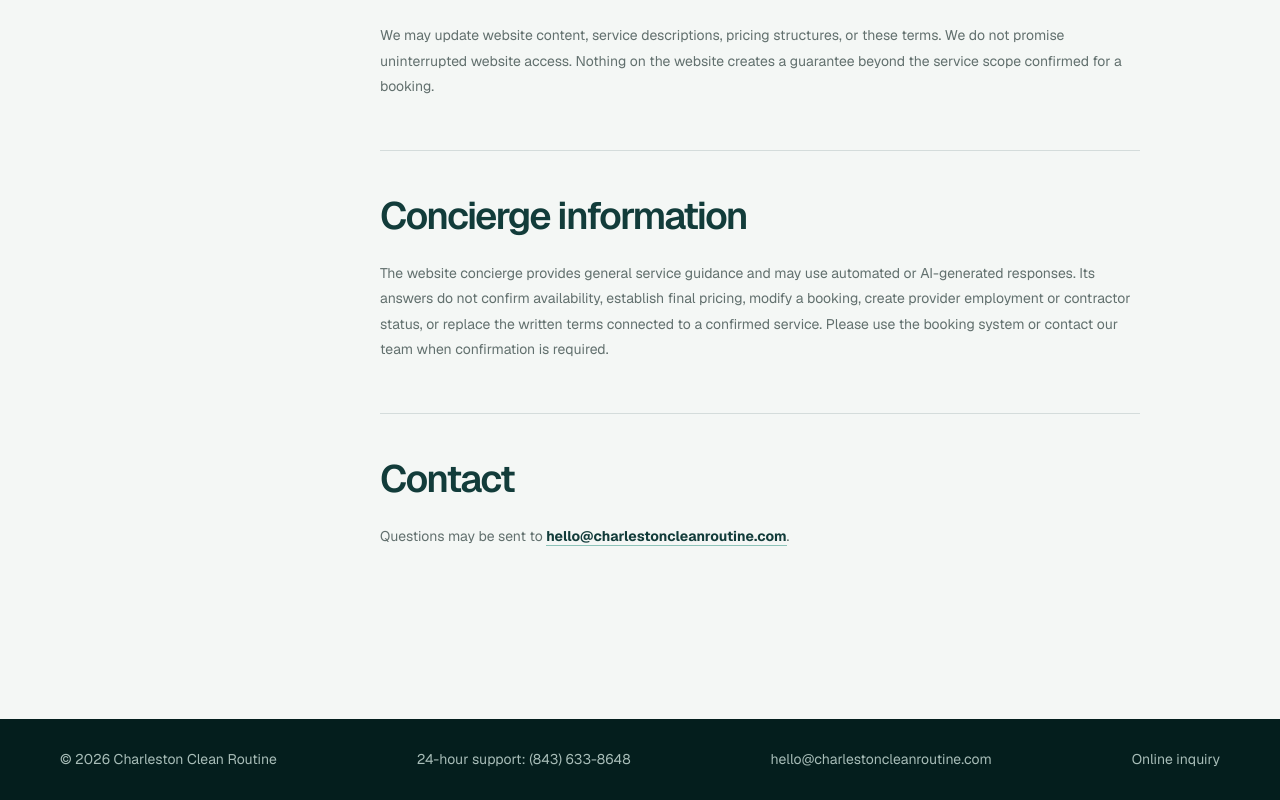
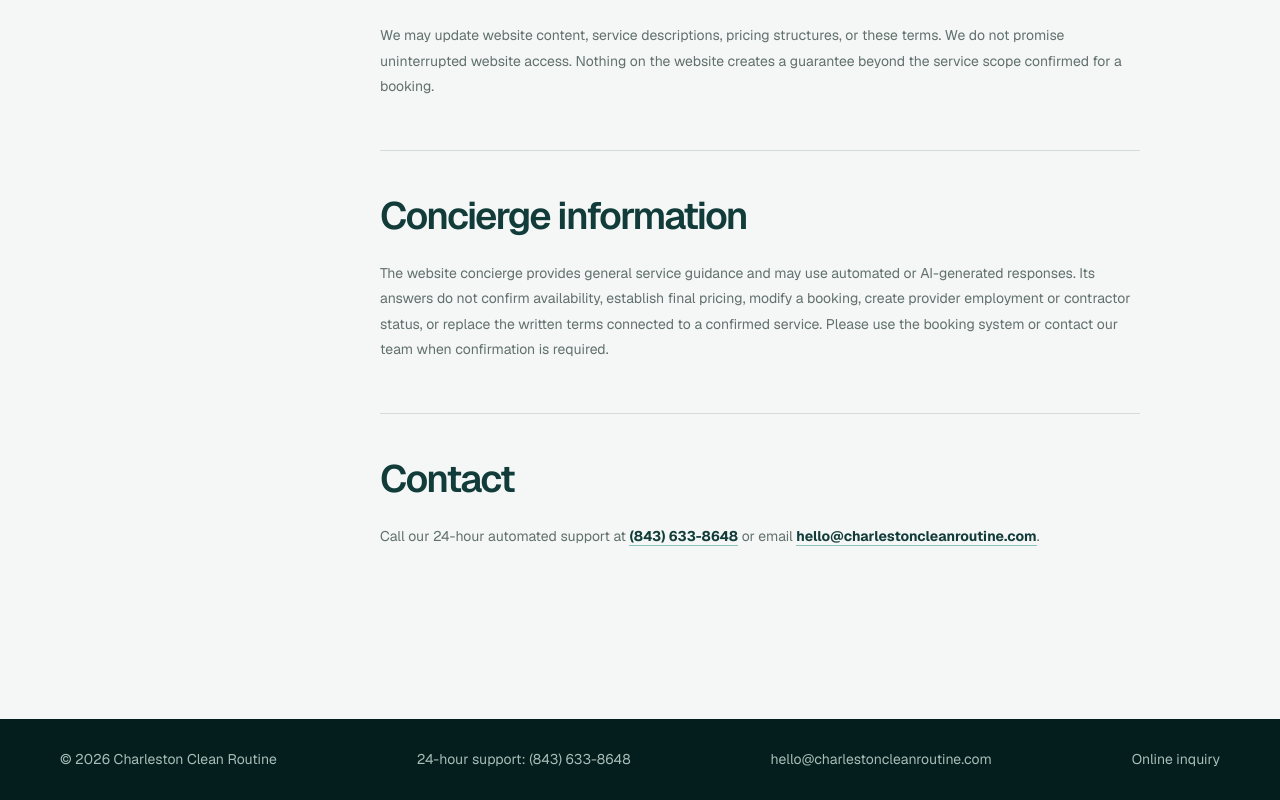
Before and after one commit to christophercompton843/charleston-clean-routine, a Next.js app: page /terms in a window 1280 px wide. Shown: the part 2145-2945 px from the top of the page. Built offline with nearby package versions, Linux system fonts and the light colour scheme.

Commit message:
Add support number to terms contact details

```diff
--- a/app/terms/page.tsx
+++ b/app/terms/page.tsx
@@ -48,7 +48,7 @@ export default function TermsPage() {
       </section>
       <section>
         <h2>Contact</h2>
-        <p>Questions may be sent to <a href="mailto:hello@charlestoncleanroutine.com">hello@charlestoncleanroutine.com</a>.</p>
+        <p>Call our 24-hour automated support at <a href="tel:+18436338648">(843) 633-8648</a> or email <a href="mailto:hello@charlestoncleanroutine.com">hello@charlestoncleanroutine.com</a>.</p>
       </section>
     </PolicyShell>
   );
```
